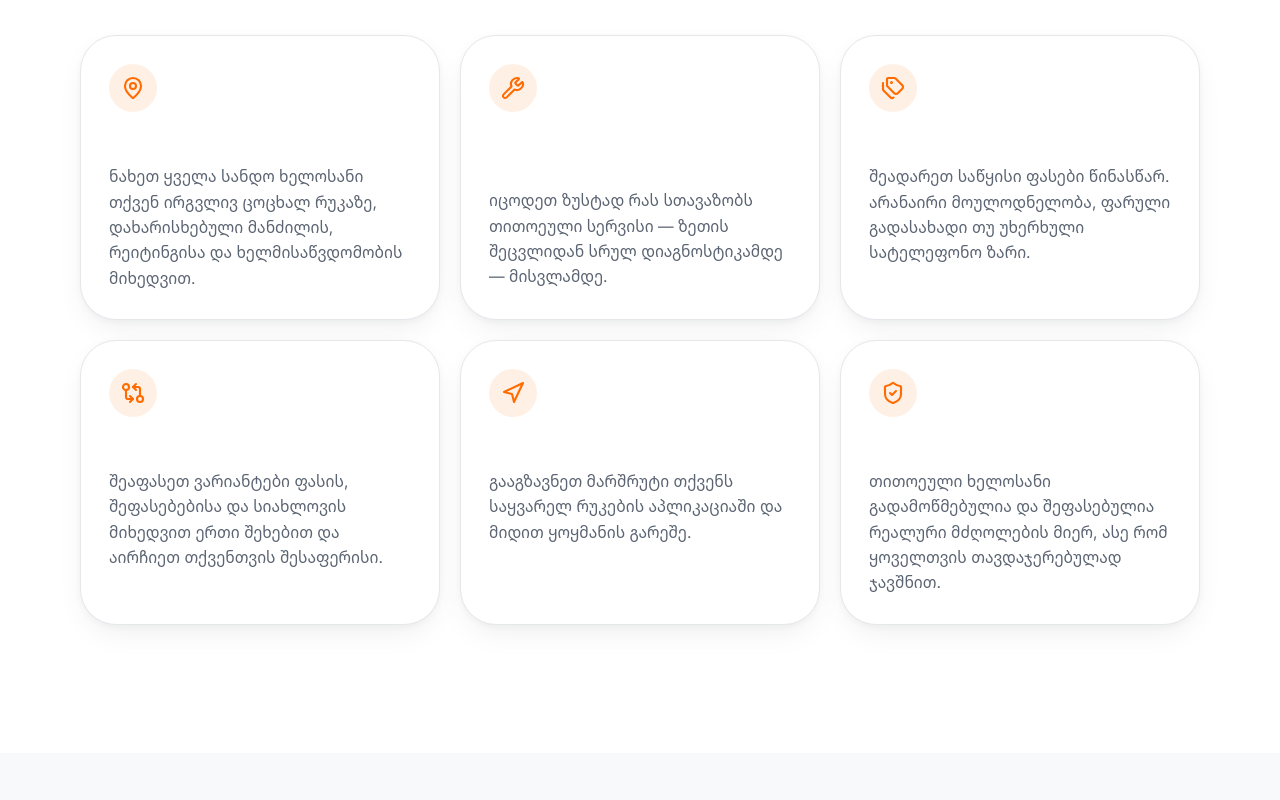
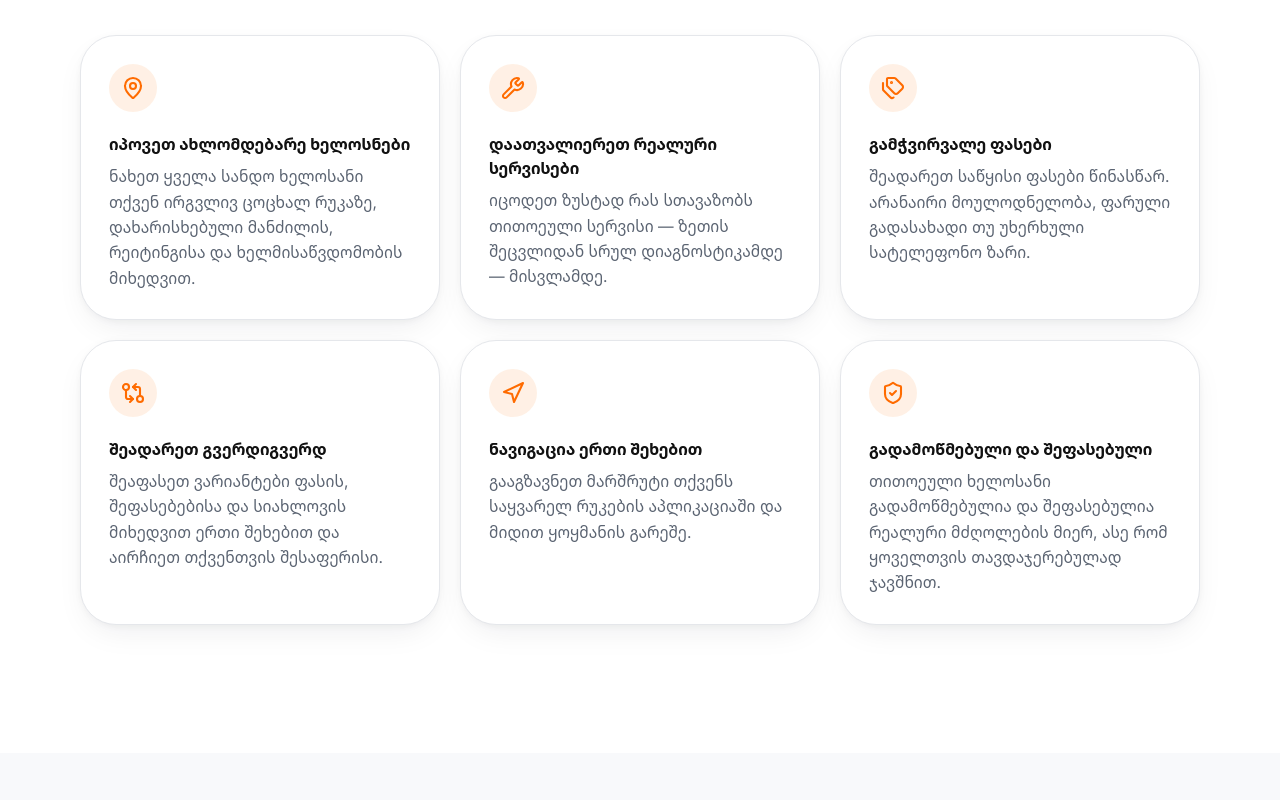
Before and after one commit to bendoza77/Amcar, a React (Vite) app in the folder client/: page / in a window 1280 px wide. Shown: the part 1440-2240 px from the top of the page. Built offline with nearby package versions, Linux system fonts and the light colour scheme; no server answers.

Commit message:
small changes

```diff
--- a/client/package.json
+++ b/client/package.json
@@ -12,6 +12,8 @@
   },
   "dependencies": {
     "@tailwindcss/vite": "^4.3.1",
+    "@vercel/analytics": "^2.0.1",
+    "@vercel/speed-insights": "^2.0.0",
     "framer-motion": "^12.40.0",
     "lucide-react": "^1.18.0",
     "react": "^19.2.6",
--- a/client/src/App.jsx
+++ b/client/src/App.jsx
@@ -1,4 +1,6 @@
 import { Routes, Route } from "react-router-dom";
+import { Analytics } from "@vercel/analytics/react";
+import { SpeedInsights } from "@vercel/speed-insights/react";
 import Layout from "./components/layout/Layout";
 import Home from "./pages/Home";
 import LegalPage from "./pages/LegalPage";
@@ -12,6 +14,7 @@ import NotFound from "./pages/NotFound";
  */
 export default function App() {
   return (
+    <>
       <Routes>
         <Route element={<Layout />}>
           <Route path="/" element={<Home />} />
@@ -23,5 +26,8 @@ export default function App() {
           <Route path="*" element={<NotFound />} />
         </Route>
       </Routes>
+      <Analytics />
+      <SpeedInsights />
+    </>
   );
 }
--- a/client/src/components/sections/Features.jsx
+++ b/client/src/components/sections/Features.jsx
@@ -37,7 +37,7 @@ export default function Features() {
                   <div className="flex size-12 items-center justify-center rounded-2xl bg-accent/10 text-accent transition-colors duration-300 group-hover:bg-accent group-hover:text-white">
                     <Icon className="size-6" strokeWidth={2.1} />
                   </div>
-                  <h3 className="mt-5 text-card font-bold text-white">{item.title}</h3>
+                  <h3 className="mt-5 text-card font-bold text-fg">{item.title}</h3>
                   <p className="mt-2 text-[0.975rem] leading-relaxed text-text-muted">{item.description}</p>
                 </Card>
               </motion.div>
```
Also changed, not shown: 1 other file (tests, documents, lock files or other folders). Lines whose indentation alone changed are shown as unchanged.
